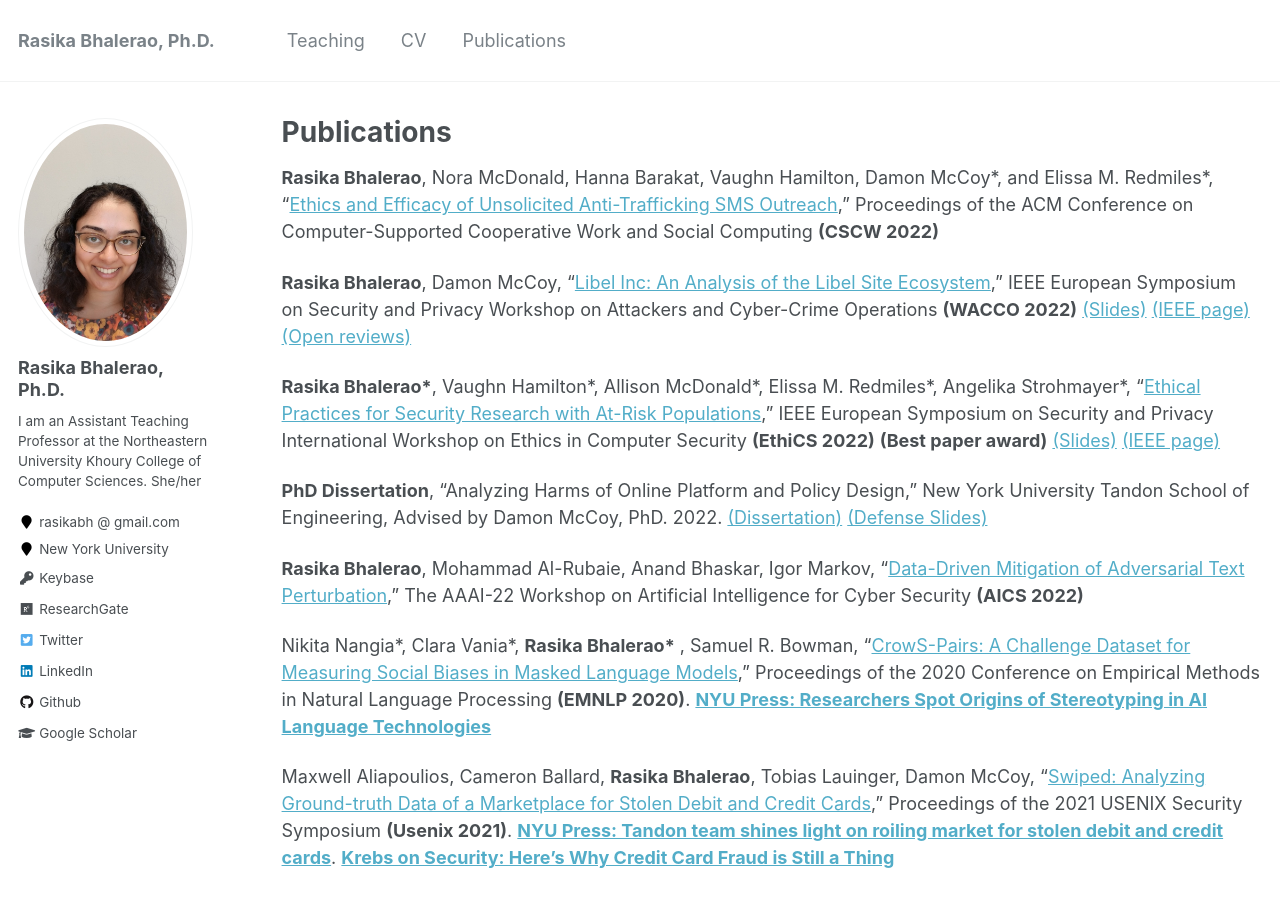
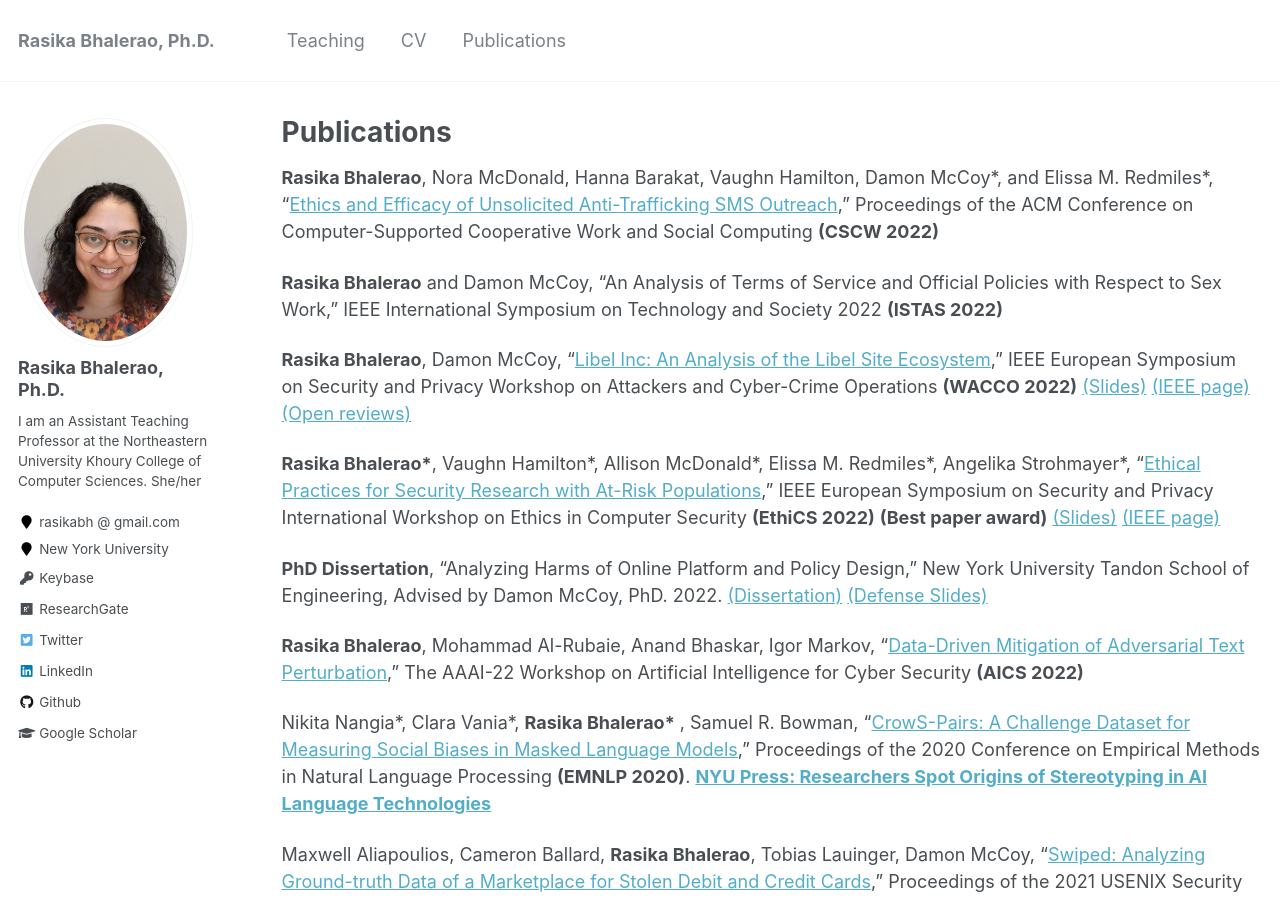
Before and after one commit to rasikabh/rasikabh.github.io, a Jekyll site: the page built from _pages/publications.md, in a window 1280 px wide and 900 px high. Built offline with Jekyll 4.4.1, drawn with Linux system fonts in a browser that asks for light colours.

Commit message:
Update publications.md

```diff
--- a/_pages/publications.md
+++ b/_pages/publications.md
@@ -14,6 +14,9 @@ author_profile: true
 **Rasika Bhalerao**, Nora McDonald, Hanna Barakat, Vaughn Hamilton, Damon McCoy\*, and Elissa M. Redmiles\*,
 "[Ethics and Efficacy of Unsolicited Anti-Trafficking SMS Outreach](https://arxiv.org/abs/2202.09527)," Proceedings of the ACM Conference on
 Computer-Supported Cooperative Work and Social Computing **(CSCW 2022)**
+
+**Rasika Bhalerao** and Damon McCoy,
+"An Analysis of Terms of Service and Official Policies with Respect to Sex Work," IEEE International Symposium on Technology and Society 2022 **(ISTAS 2022)**
 
 **Rasika Bhalerao**, Damon McCoy, "[Libel Inc: An Analysis of the Libel Site Ecosystem](https://drive.google.com/file/d/1aYwyTyfUsRlp3vVyB-RAkb-fzexexIk5/view?usp=sharing)," IEEE European Symposium on Security and Privacy Workshop on Attackers and Cyber-Crime Operations **(WACCO 2022)** [(Slides)](https://docs.google.com/presentation/d/1n5Fcw9ISfgFlQDkyCCx4ljL7QIPYLIIC7G7CX6FpZuE/edit?usp=drivesdk) [(IEEE page)](https://www.computer.org/csdl/proceedings-article/euros&pw/2022/956000a129/1EygzEFr8L6) [(Open reviews)](https://github.com/wacco-workshop/WACCO/blob/main/WACCO-2022/%5B6352%5D%20Libel%20Inc_%20An%20Analysis%20of%20the%20Libel%20Site%20Ecosystem_.pdf)
 
```
